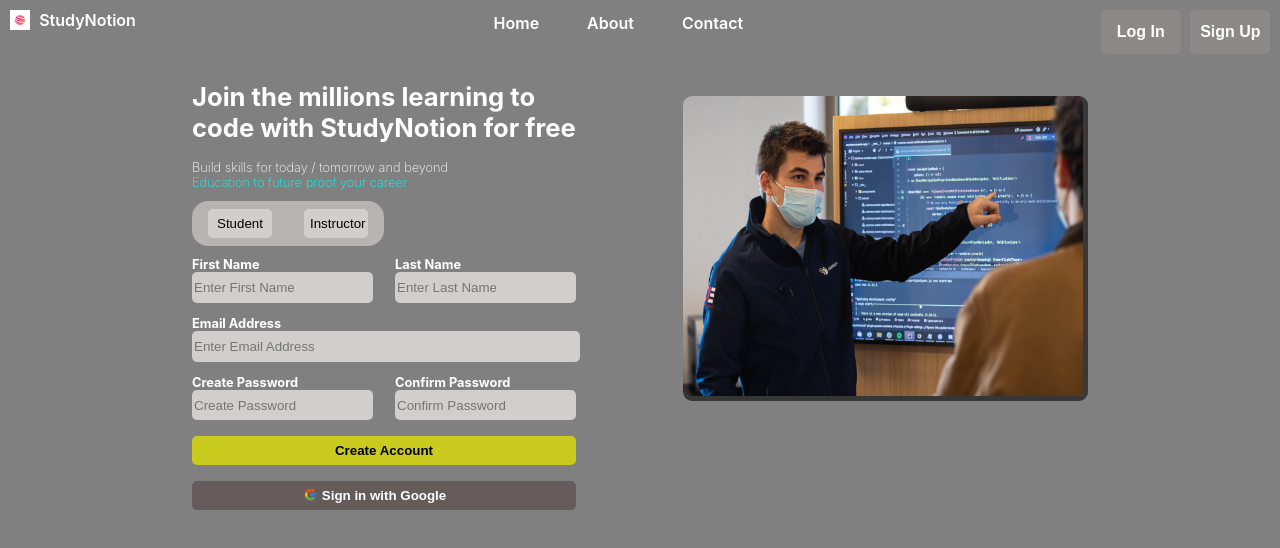
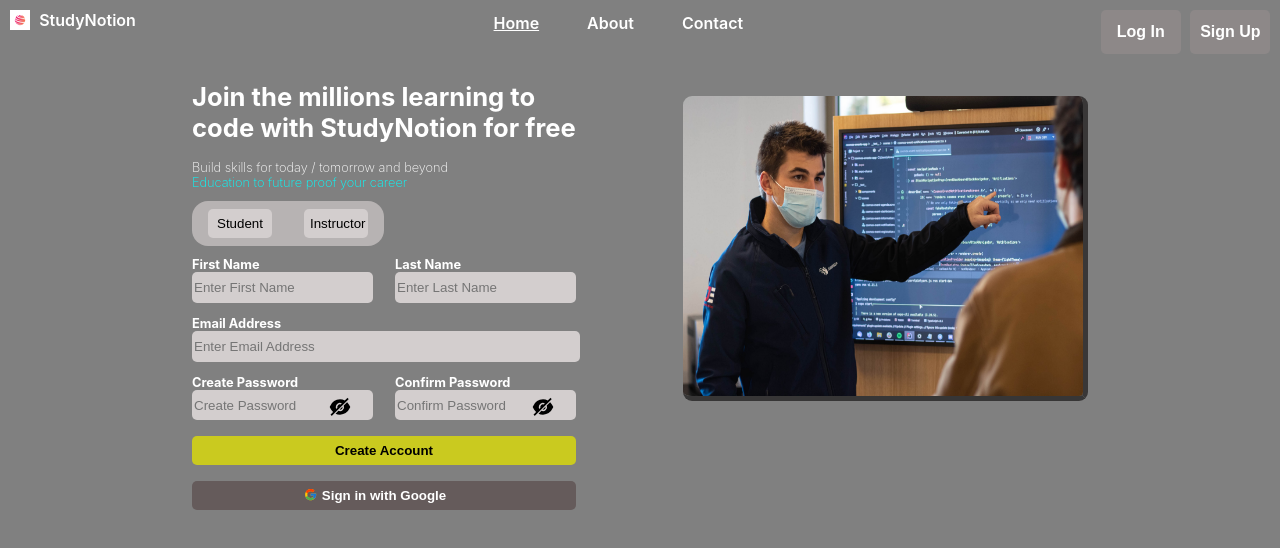
Before and after one commit to Nikhil-Kumar-02/my-login-page-react, a React (Create React App) app: page /signup in a window 1280 px wide. Shown: the top 548 px of the page. Built offline with nearby package versions, Linux system fonts and the light colour scheme.

Commit message:
done some minor changes like adding eye logo in signup form

```diff
--- a/src/App.css
+++ b/src/App.css
@@ -96,6 +96,7 @@
 .signInButton{
     background-color: rgb(244, 244, 4);
     color: rgb(87, 85, 85);
+    cursor: pointer;
 }
 
 .forgotPassword{
@@ -103,6 +104,10 @@
     font-size: 0.7rem;
     margin-left: 14rem;
     cursor: pointer;
+}
+
+.forgotPassword:hover{
+    text-decoration: underline;
 }
 
 .googleLogo{
@@ -123,6 +128,9 @@
     cursor: pointer;
 }
 
+button:hover{
+    cursor: pointer;
+}
 
 /* below css for sign up page */
 
@@ -228,3 +236,27 @@
     position: absolute;
     left: 7rem;
 }
+
+.crePassword{
+    position: relative;
+    & .signupEyeLogo {
+        position: absolute;
+        font-size: 1.5rem;
+        left: 8.5rem;
+        top: 1.3rem;
+        cursor: pointer;
+        color: black;
+    }
+}
+
+.cnfPassword{
+    position: relative;
+    & .signupEyeLogo {
+        position: absolute;
+        font-size: 1.5rem;
+        left: 8.5rem;
+        top: 1.3rem;
+        cursor: pointer;
+        color: black;
+    }
+}
--- a/src/components/HeaderPage.js
+++ b/src/components/HeaderPage.js
@@ -1,6 +1,6 @@
 import React from "react"
 import myImage from '../images/logo.webp'
-import { useNavigate } from "react-router-dom";
+import { NavLink, useNavigate } from "react-router-dom";
 
 const HeaderPage = (props) => {
 
@@ -20,7 +20,7 @@ const HeaderPage = (props) => {
             <div>StudyNotion</div>
         </div>
         <nav className='navigator'>
-            <div>Home</div>
+            <NavLink to="/">Home</NavLink>
             <div>About</div>
             <div>Contact</div>
         </nav>
--- a/src/components/SignUp.js
+++ b/src/components/SignUp.js
@@ -39,12 +39,14 @@ const SignUp = (props) => {
                 <div className="crePassword">
                     <label htmlFor="crePassword">Create Password</label>
                     <br></br>
+                    <AiFillEyeInvisible className="signupEyeLogo"></AiFillEyeInvisible>
                     <input placeholder="Create Password" id="crePassword" type="password"></input>
 
                 </div>
                 <div className="cnfPassword">
                     <label htmlFor="cnfPassword">Confirm Password</label>
                     <br></br>
+                    <AiFillEyeInvisible className="signupEyeLogo"></AiFillEyeInvisible>
                     <input placeholder="Confirm Password" id="cnfPassword" type="password"></input>
                 </div>
             </div>
```
